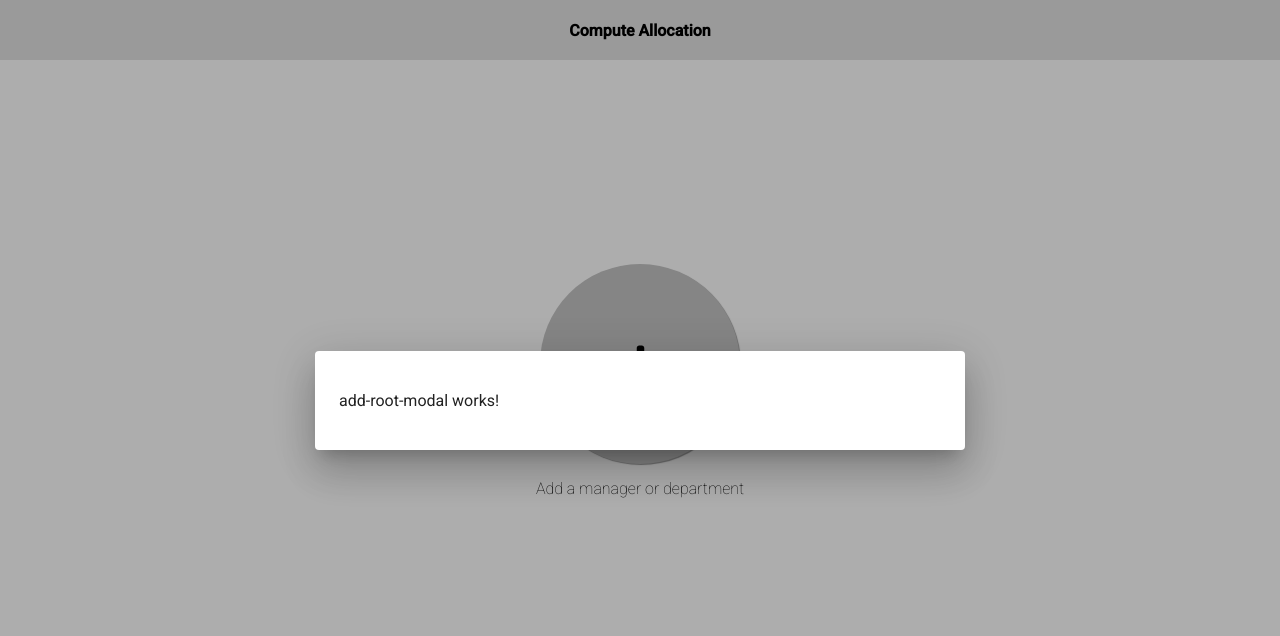
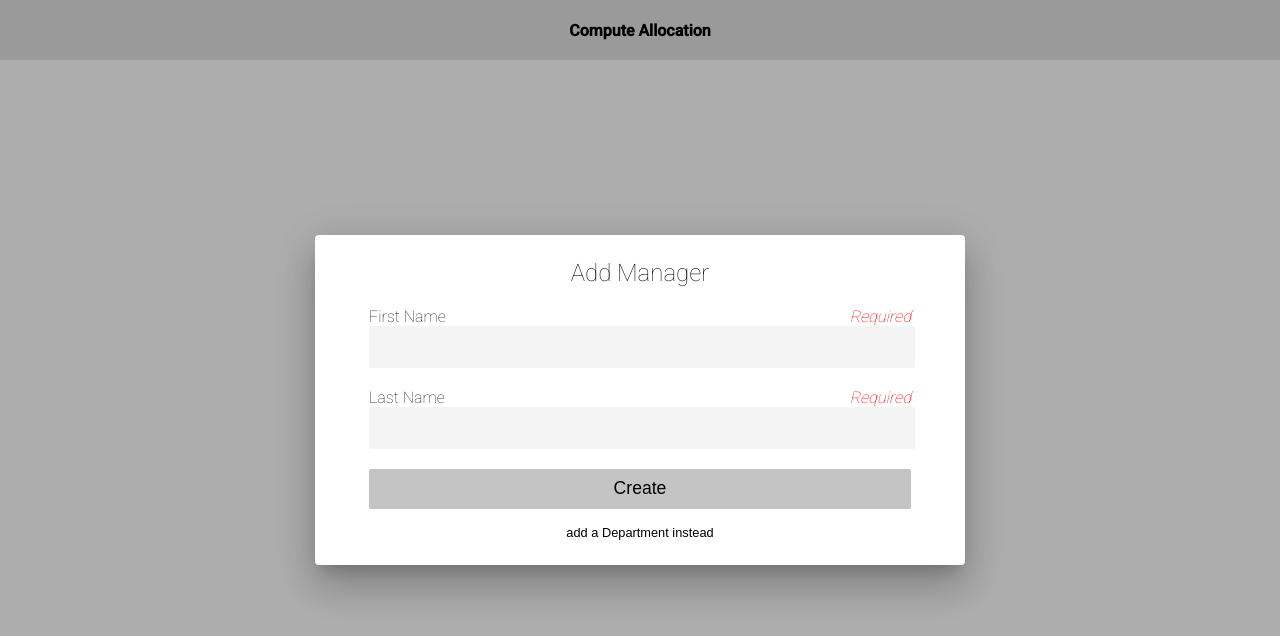
Before and after one commit to IyiKuyoro/lvl10-challenge, an Angular app: page / in a window 1280 px wide. Both pictures are taken after a click on the button 640 px from the left and 364 px from the top of the page. Shown: the top 636 px of the page. Built offline with nearby package versions, Linux system fonts and the light colour scheme.

Commit message:
style component

```diff
--- a/src/app/add-root-modal/add-root-modal.component.html
+++ b/src/app/add-root-modal/add-root-modal.component.html
@@ -1 +1,40 @@
-<p>add-root-modal works!</p>
+<h2 class="modal-title">Add {{rootType}}</h2>
+<form [hidden]="rootType === 'Department'">
+  <div class="input-group">
+    <label for="first-name" class="input-label">
+      First Name
+      <input id="first-name" type="text" class="input-field" />
+    </label>
+    <em class="error-tag">Required</em>
+  </div>
+  <div class="input-group">
+    <label for="last-name" class="input-label">
+      Last Name
+      <input id="last-name" type="text" class="input-field" />
+    </label>
+    <em class="error-tag">Required</em>
+  </div>
+  <div class="btn-wrapper">
+    <button class="create-btn">Create</button>
+  </div>
+</form>
+<form [hidden]="rootType === 'Manager'">
+  <div class="input-group">
+    <label for="dept-name" class="input-label">
+      Name
+      <input id="dept-name" type="text" class="input-field" />
+    </label>
+    <em class="error-tag">Required</em>
+  </div>
+  <div class="btn-wrapper">
+    <button class="create-btn">Create</button>
+  </div>
+</form>
+<div class="btn-wrapper">
+  <button
+    class="switch-btn"
+    (click)="switchRootType()"
+  >
+    add a {{rootType === 'Manager' ? 'Department' : 'Manager'}} instead
+  </button>
+</div>
--- /dev/null
+++ b/src/app/add-root-modal/add-root-modal.component.scss
@@ -0,0 +1,63 @@
+.modal-title {
+  width: 100%;
+  text-align: center;
+  margin-top: 0;
+  font-weight: 100;
+}
+
+.input-group {
+  width: 90%;
+  margin: 0 auto;
+  position: relative;
+  font-weight: 100;
+  margin-bottom: 20px;
+}
+
+.input-field {
+  width: 100%;
+  height: 40px;
+  border: none;
+  background-color: #F4F4F4;
+  border-radius: 2px;
+  font-size: 1em;
+  font-weight: 300;
+  text-indent: 10px;
+}
+
+.error-tag {
+  position: absolute;
+  top: 0;
+  right: 0;
+  color: red;
+  font-weight: 100;
+}
+
+.create-btn {
+  border: none;
+  border-radius: 2px;
+  background-color: #C4C4C4;
+  font-weight: 300;
+  font-size: 1.1em;
+  height: 40px;
+  width: 90%;
+  margin-bottom: 15px;
+}
+
+.switch-btn {
+  border: none;
+  font-weight: 100;
+  font-size: 0.8em;
+  margin: 0 auto;
+  background-color: #ffffff;
+}
+
+.switch-btn:hover,
+.create-btn:hover {
+  cursor: pointer;
+}
+
+.btn-wrapper {
+  width: 100%;
+  display: flex;
+  justify-content: center;
+}
--- a/src/app/add-root-modal/add-root-modal.component.ts
+++ b/src/app/add-root-modal/add-root-modal.component.ts
@@ -3,13 +3,22 @@ import { Component, OnInit } from '@angular/core';
 @Component({
   selector: 'app-add-root-modal',
   templateUrl: './add-root-modal.component.html',
-  styleUrls: ['./add-root-modal.component.sass']
+  styleUrls: ['./add-root-modal.component.scss']
 })
 export class AddRootModalComponent implements OnInit {
+  rootType: 'Manager' | 'Department';
 
   constructor() { }
 
   ngOnInit() {
+    this.rootType = 'Manager';
   }
 
+  switchRootType(): void {
+    if (this.rootType === 'Manager') {
+      this.rootType = 'Department';
+    } else {
+      this.rootType = 'Manager';
+    }
+  }
 }
```
Also changed, not shown: src/app/add-root-modal/add-root-modal.component.sass (deleted).
